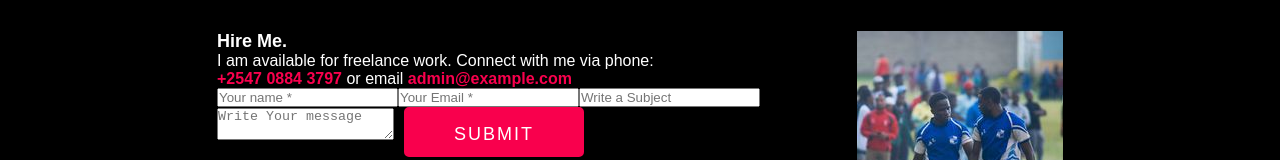
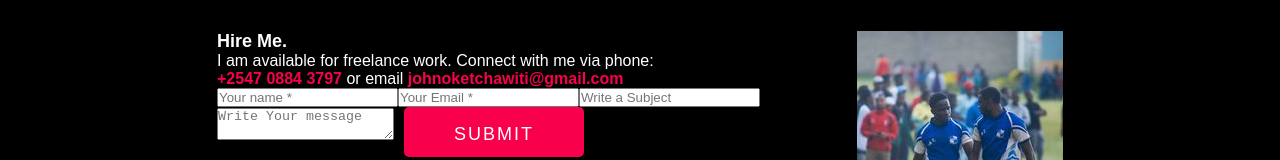
Before and after one commit to AWITI0301/My-Portfolio, a React (Create React App) app: page / in a window 1280 px wide. Shown: the part 5192-5352 px from the top of the page. Built offline with nearby package versions, Linux system fonts and the light colour scheme.

Commit message:
add contact details

```diff
--- a/src/Contact.js
+++ b/src/Contact.js
@@ -10,7 +10,7 @@ function Contact() {
                         <div className="contact__meta">
                             <h1 className="hire__text">Hire Me.</h1>
                             <p className="hire__text white">I am available for freelance work. Connect with me via phone:</p>
-                           <p className="hire__text white"><strong>+2547 0884 3797</strong> or email <strong>admin@example.com</strong></p>
+                           <p className="hire__text white"><strong>+2547 0884 3797</strong> or email <strong>johnoketchawiti@gmail.com</strong></p>
                         </div>
                         <div className="input__box">
                            <input type="text" className="contact name" placeholder="Your name *" />
```
